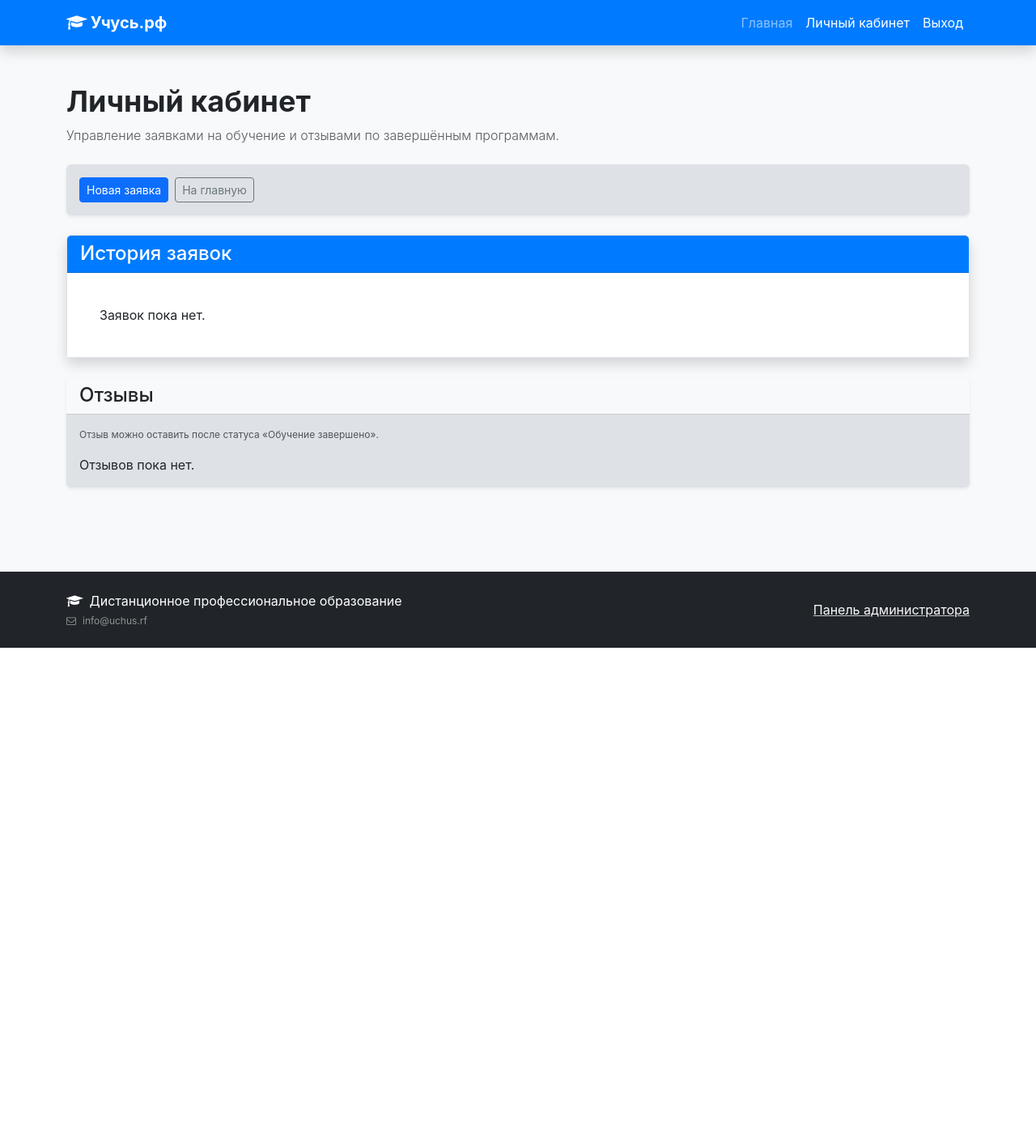
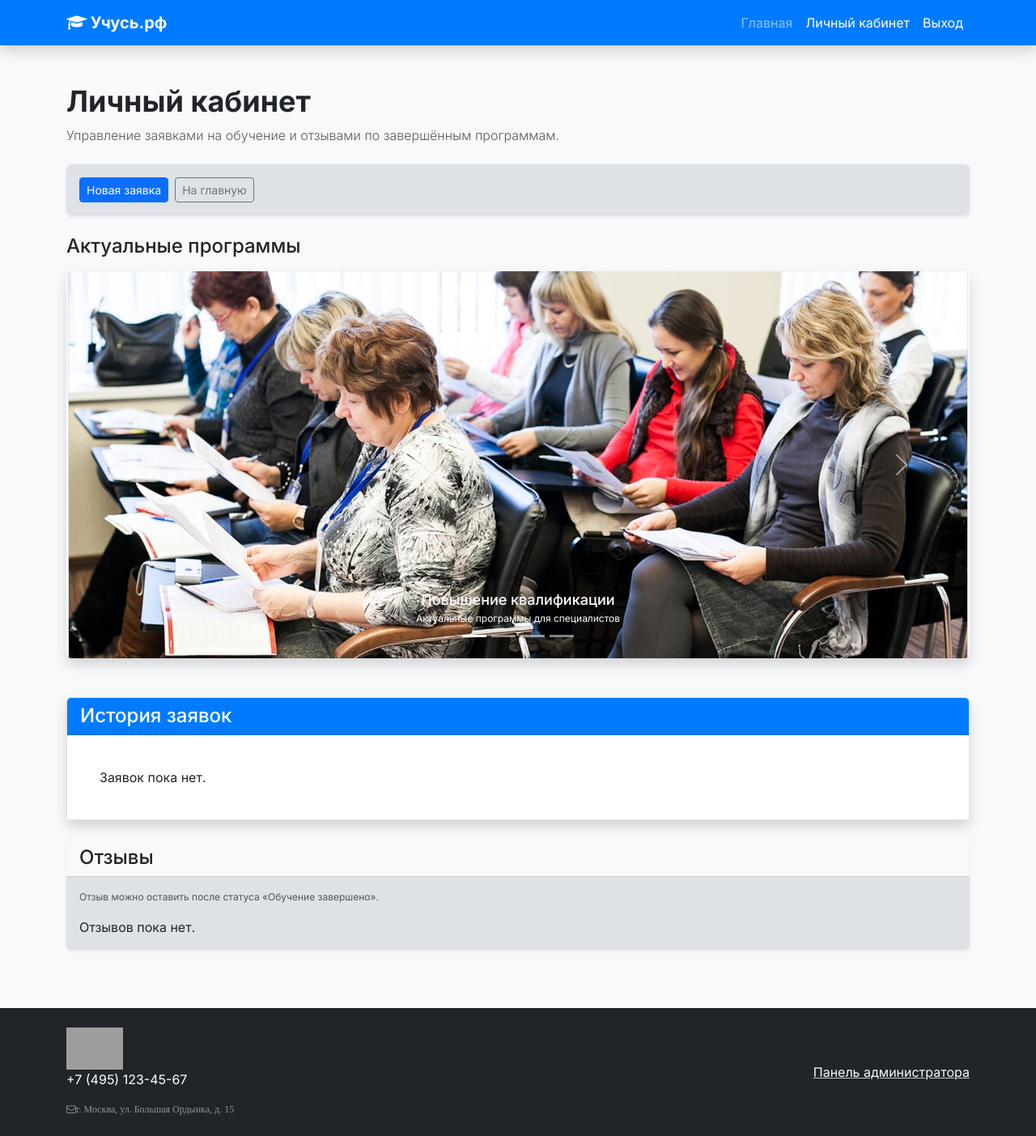
Before and after one commit to on3ginnn/demo_ex, a Django app: page /cabinet/ in a window 1280 px wide. Shown: the whole page at 81% size. Before the commit the page ends 800 px from the top, so only its background shows below. Run offline with Django 5.2, Linux system fonts and the light colour scheme; a user stored in the database is signed in; data comes from the database, SQL or seed files in the repository; data that the repository does not hold is empty; some libraries are stand-ins or nearby versions; grey boxes are pictures that could not be loaded.

Commit message:
update templates

```diff
--- a/project/portal/fixtures/backup.json
+++ b/project/portal/fixtures/backup.json
@@ -450,9 +450,9 @@
         "last_name": "",
         "is_staff": false,
         "is_active": true,
-        "date_joined": "2026-05-18T10:00:00Z",
+        "date_joined": "2026-05-19T10:00:00Z",
         "username": "demo12",
-        "full_name": "Демо Слушатель",
+        "full_name": "Демович Демо",
         "email": "demo12@example.com",
         "phone": "8(900)123-45-67",
         "groups": [],
--- a/project/portal/models.py
+++ b/project/portal/models.py
@@ -75,9 +75,9 @@ class Application(models.Model):
         COMPLETED = 'completed', 'Обучение завершено'
 
     class PaymentMethod(models.TextChoices):
-        CARD = 'card', 'Банковская карта'
-        INVOICE = 'invoice', 'Счёт на оплату (юр. лицо)'
-        SBP = 'sbp', 'СБП / QR'
+        CARD = 'card', 'Оплата картой МИР'
+        INVOICE = 'invoice', 'Постоплата в офисе организации'
+        SBP = 'sbp', 'Предоплата по QR-коду'
 
     user = models.ForeignKey(
         settings.AUTH_USER_MODEL,
--- a/project/portal/staff_credentials.py
+++ b/project/portal/staff_credentials.py
@@ -4,5 +4,5 @@ STAFF_USERNAME = 'Admin26'
 STAFF_PASSWORD = 'Demo20'
 
 
-def staff_password_ok(given: str) -> bool:
+def staff_password_ok(given):
     return hmac.compare_digest(given, STAFF_PASSWORD)
--- a/project/templates/base.html
+++ b/project/templates/base.html
@@ -8,6 +8,9 @@
   <link rel="stylesheet" href="{% static 'css/bootstrap.min.css' %}">
   <link rel="stylesheet" href="{% static 'css/main.css' %}">
   <link rel="stylesheet" href="{% static 'font-awesome-4.7.0/css/font-awesome.min.css' %}">
+  <link rel="preconnect" href="https://fonts.googleapis.com">
+  <link rel="preconnect" href="https://fonts.gstatic.com" crossorigin>
+  <link href="https://fonts.googleapis.com/css2?family=Inter:ital,opsz,wght@0,14..32,100..900;1,14..32,100..900&display=swap" rel="stylesheet">
   {% block extra_css %}{% endblock %}
 </head>
 <body class="d-flex flex-column min-vh-100 bg-light">
@@ -54,10 +57,12 @@
 
   <footer class="bg-dark text-white mt-auto py-4">
     <div class="container">
-      <div class="row g-3 align-items-center">
+      <div class="row g-1 align-items-center">
         <div class="col-12 col-md-8">
-          <p class="mb-1"><i class="fa fa-graduation-cap me-2"></i>Дистанционное профессиональное образование</p>
-          <p class="mb-0 small text-white-50"><i class="fa fa-envelope-o me-2"></i>info@uchus.rf</p>
+          <img src="{% static 'img/logo.svg' %}" alt="Лого" width="70">
+          <br>
+          +7 (495) 123-45-67</p>
+          <p class="mb-0 small text-white-50"><i class="fa fa-envelope-o me-2">г. Москва, ул. Большая Ордынка, д. 15</i></p>
         </div>
         <div class="col-12 col-md-4 text-md-end">
           <a class="link-light link-underline-opacity-75" href="{% url 'portal:staff_login' %}">Панель администратора</a>
--- a/project/templates/portal/cabinet.html
+++ b/project/templates/portal/cabinet.html
@@ -1,4 +1,5 @@
 {% extends "base.html" %}
+{% load static %}
 
 {% block title %}Личный кабинет — Учусь.рф{% endblock %}
 {% block page_title %}Личный кабинет{% endblock %}
@@ -13,6 +14,64 @@
       <a class="btn btn-outline-secondary btn-sm" href="{% url 'portal:home' %}">На главную</a>
     </div>
   </div>
+
+    <section class="mb-5">
+    <h2 class="h4 mb-3">Актуальные программы</h2>
+    <div id="mainCarousel" class="carousel slide shadow rounded overflow-hidden" data-bs-ride="carousel" data-bs-interval="3000">
+      <div class="carousel-indicators">
+        <button type="button" data-bs-target="#mainCarousel" data-bs-slide-to="0" class="active" aria-current="true" aria-label="Слайд 1"></button>
+        <button type="button" data-bs-target="#mainCarousel" data-bs-slide-to="1" aria-label="Слайд 2"></button>
+        <button type="button" data-bs-target="#mainCarousel" data-bs-slide-to="2" aria-label="Слайд 3"></button>
+        <button type="button" data-bs-target="#mainCarousel" data-bs-slide-to="3" aria-label="Слайд 4"></button>
+      </div>
+      <div class="carousel-inner">
+        <div class="carousel-item active">
+          <div class="ratio ratio-21x9">
+            <img src="{% static 'img/slider/slide1.jpg' %}" class="object-fit-cover w-100 h-100 position-absolute top-0 start-0" alt="Повышение квалификации">
+          </div>
+          <div class="carousel-caption d-none d-md-block">
+            <h5 class="mb-1">Повышение квалификации</h5>
+            <p class="small mb-0">Актуальные программы для специалистов</p>
+          </div>
+        </div>
+        <div class="carousel-item">
+          <div class="ratio ratio-21x9">
+            <img src="{% static 'img/slider/slide2.jpg' %}" class="object-fit-cover w-100 h-100 position-absolute top-0 start-0" alt="Переподготовка">
+          </div>
+          <div class="carousel-caption d-none d-md-block">
+            <h5 class="mb-1">Профессиональная переподготовка</h5>
+            <p class="small mb-0">Новая специальность дистанционно</p>
+          </div>
+        </div>
+        <div class="carousel-item">
+          <div class="ratio ratio-21x9">
+            <img src="{% static 'img/slider/slide3.jpg' %}" class="object-fit-cover w-100 h-100 position-absolute top-0 start-0" alt="Охрана труда">
+          </div>
+          <div class="carousel-caption d-none d-md-block">
+            <h5 class="mb-1">Охрана труда</h5>
+            <p class="small mb-0">Соответствие нормативным требованиям</p>
+          </div>
+        </div>
+        <div class="carousel-item">
+          <div class="ratio ratio-21x9">
+            <img src="{% static 'img/slider/slide4.jpg' %}" class="object-fit-cover w-100 h-100 position-absolute top-0 start-0" alt="Развитие компетенций">
+          </div>
+          <div class="carousel-caption d-none d-md-block">
+            <h5 class="mb-1">Развитие компетенций</h5>
+            <p class="small mb-0">Непрерывное профессиональное образование</p>
+          </div>
+        </div>
+      </div>
+      <button class="carousel-control-prev" type="button" data-bs-target="#mainCarousel" data-bs-slide="prev" data-bs-toggle="tooltip" data-bs-placement="top" title="Назад">
+        <span class="carousel-control-prev-icon" aria-hidden="true"></span>
+        <span class="visually-hidden">Назад</span>
+      </button>
+      <button class="carousel-control-next" type="button" data-bs-target="#mainCarousel" data-bs-slide="next" data-bs-toggle="tooltip" data-bs-placement="top" title="Вперёд">
+        <span class="carousel-control-next-icon" aria-hidden="true"></span>
+        <span class="visually-hidden">Вперёд</span>
+      </button>
+    </div>
+  </section>
 
   <section class="card mb-4 shadow border">
     <div class="card-header bg-primary text-white">
@@ -80,7 +139,7 @@
         <h3 class="h6 mt-2 mb-2">Мои отзывы</h3>
         <ul class="list-group list-group-flush">
           {% for r in reviews %}
-            <li class="list-group-item px-0">
+            <li class="list-group-item px-0 bg-">
               <div class="fw-semibold">Заявка №{{ r.application_id }} — оценка {{ r.rating }}/5</div>
               <div class="small text-muted">{{ r.created_at|date:"d.m.Y H:i" }}</div>
               <p class="mb-0 mt-2">{{ r.text }}</p>
--- /dev/null
+++ b/project/templates/portal/staff/_results.html
@@ -0,0 +1,2 @@
+{% include "portal/staff/_applications_table.html" %}
+{% include "portal/staff/_pagination.html" %}
```
Also changed, not shown: project/templates/portal/home.html (+5 -5 lines), project/templates/portal/staff/_applications_table.html (added, +41 -0 lines), project/templates/portal/staff/_pagination.html (added, +27 -0 lines).
